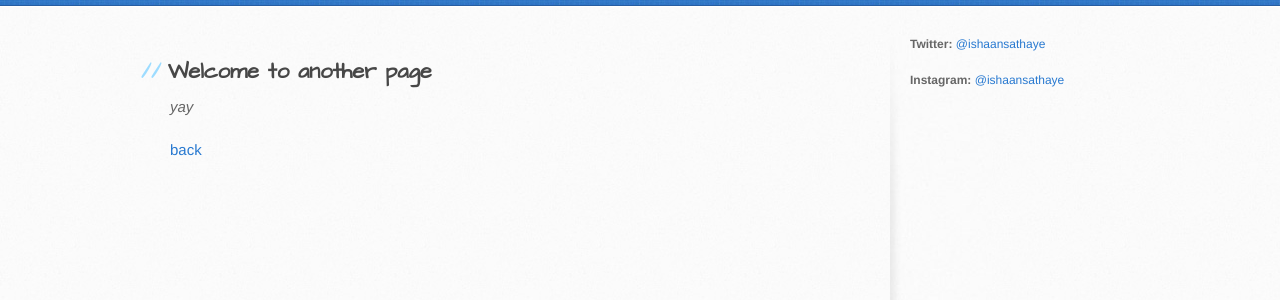
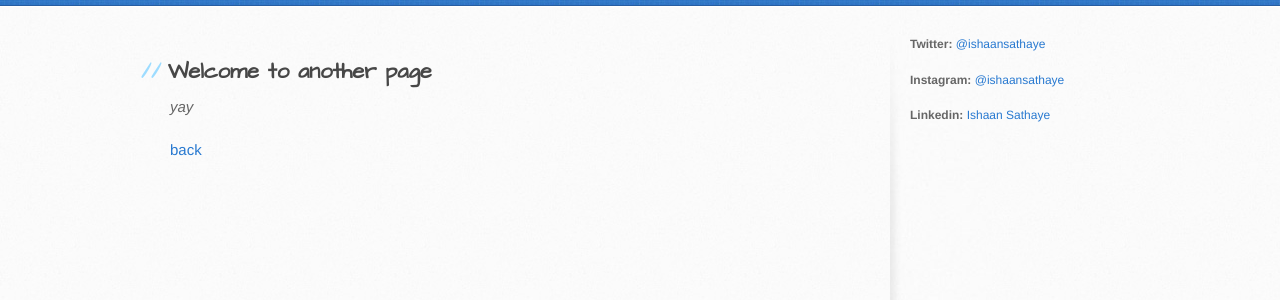
Before and after one commit to ishaansathaye/ishaan-sathaye, a Jekyll site: the page built from another-page.md, in a window 1280 px wide. Shown: the part 229-529 px from the top of the page. Built offline with Jekyll 4.4.1, drawn with Linux system fonts in a browser that asks for light colours; our own code applies the rules of GitHub Pages for plain Markdown files.

Commit message:
Update default.html

```diff
--- a/_layouts/default.html
+++ b/_layouts/default.html
@@ -39,6 +39,7 @@
         <aside id="sidebar">
           <p><strong>Twitter<strong>: <a href="https://twitter.com/ishaansathaye">@ishaansathaye</a></p>
           <p><strong>Instagram<strong>: <a href="https://www.instagram.com/ishaansathaye/">@ishaansathaye</a></p>
+            <p><strong>Linkedin<strong>: <a href="https://www.linkedin.com/in/ishaansathaye/">Ishaan Sathaye</a></p>
         </aside>
       </div>
     </div>
```
